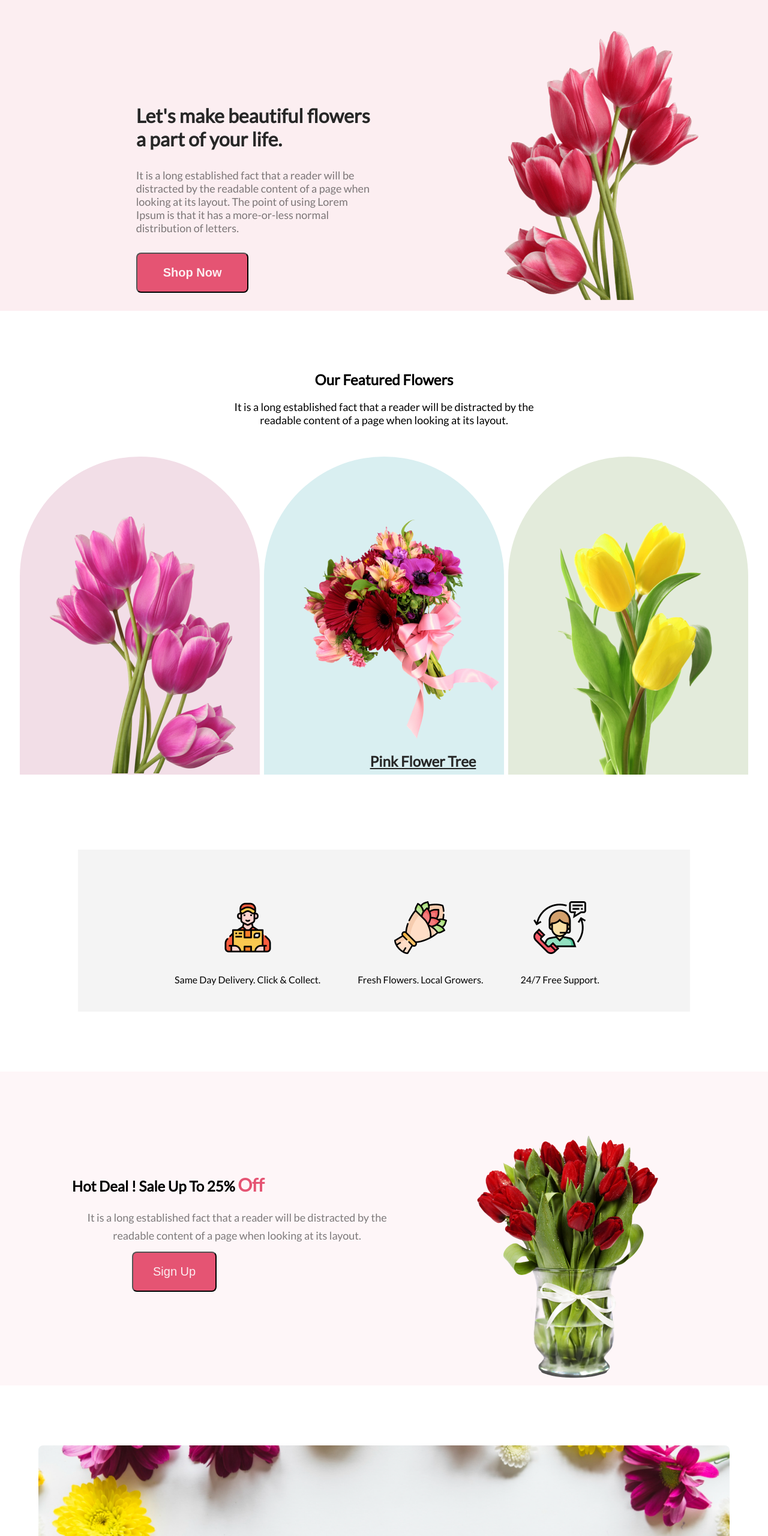
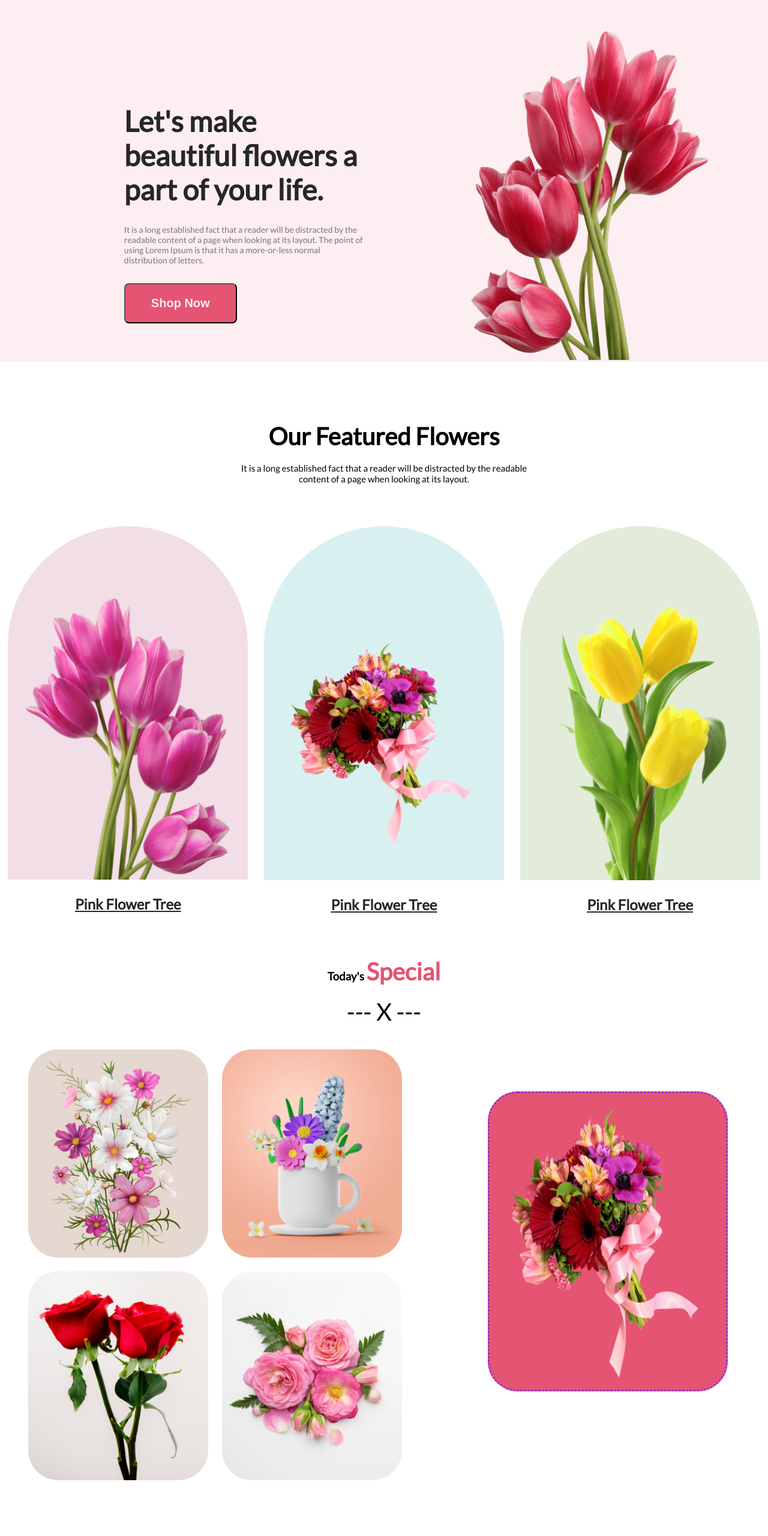
Before and after one commit to Arpitasaha18/flower-assignment1, a plain HTML site: page index.html in a window 1280 px wide. Shown: the top 2560 px of the page at 60% size. Drawn offline with Linux system fonts and the light colour scheme.

Commit message:
final-submission

```diff
--- a/index.html
+++ b/index.html
@@ -8,7 +8,7 @@
     <link rel="stylesheet" href="styles/style.css">
 </head>
 <body>
-    <header>
+    <header class="header">
         <div class="banner">
             <h1>Let's make beautiful flowers a part of your life.</h1>
             <p>It is a long established fact that a reader will be distracted by the readable content of a page when looking at its layout. The point of using Lorem Ipsum is that it has a more-or-less normal distribution of letters.</p>
@@ -25,7 +25,7 @@
         <!-- pink flowers -->
 
         <section class="pink-flowers">
-            <div>
+            <div class="feature-demo">
                 <h2>Our Featured Flowers</h2>
                 <p>It is a long established fact that a reader will be distracted by the readable content of a page when looking at its layout.</p>
             </div>
@@ -44,6 +44,26 @@
                 </div>
 
             </div>
+        </section>
+
+        <!-- Extra part "Today's Special" -->
+        <section class="day-special">
+            <h3>Today's <span style="color: #E55473; font-size: 40px; font-weight: 700px;"> Special</span> </span></h3> <br>
+            <p>--- X ---</p> <br>
+
+            <div class="special-flowers">
+                <div class="blossom-1">
+                    <img src="images/Rectangle 4.png" alt="">
+                    <img src="images/Rectangle 5.png" alt=""> <br>
+                    <img src="images/Rectangle 6.png" alt="">
+                    <img src="images/Flower 01.png" alt="">
+                </div>
+
+                <div class="blossom-2">
+                    <img src="images/pngwing 5.png" alt="">
+                </div>
+            </div>
+
         </section>
 
         <!-- features -->
@@ -76,6 +96,18 @@
             </div>
         </section>
 
+        <!-- instagram -->
+        <section class="instagram">
+            <h3>Instagram</h3>
+            <p>It is a long established fact that a reader will be distracted by the readable content of a page when looking at its layout.</p>
+
+            <div class="insta-feed">
+                <img src="images/Rectangle 4.png" alt="">
+                <img src="images/Rectangle 5.png" alt="">
+                <img src="images/Rectangle 6.png" alt="">
+                <img src="images/Flower 01.png" alt="">
+            </div>
+        </section>
         <!-- latest deals -->
 
         <section class="latest-deal">
@@ -85,17 +117,7 @@
             <button>Subscribe</button>
         </section>
 
-        <!-- Extra part "Today's Special" -->
-        <section class="day-special">
-            <h3>Today's <span style="color: #E55473; font-size: 40px; font-weight: 700px;"> Special</span> </span></h3> <br>
-            <p>--- X ---</p> <br>
-            <div class="special-flowers">
-                <img src="images/Rectangle 4.png" alt="">
-                <img src="images/Rectangle 5.png" alt="">
-                <img src="images/Rectangle 6.png" alt="">
-                <img src="images/Flower 01.png" alt="">
-            </div>
-        </section>
+
     </main>
 
     <!-- footer starts here -->
--- a/styles/style.css
+++ b/styles/style.css
@@ -6,7 +6,7 @@
 body{
     font-family: 'Lato', sans-serif;
 }
-header{
+.header{
     background-color: #FCEEF1;
     display: flex;
     flex-direction: row;
@@ -34,87 +34,128 @@ header{
 .banner h1{
     font-family: Lato;
     color: #272727;
+    font-size: 48px;
+    font-style: normal;
+    font-weight: 800;
 }
 .banner p{
     color: rgba(39, 39, 39, 0.60);
     font-family: Lato;
-    font-size: 18px;
+    font-size: 14px;
 }
-.banner-img{
-    margin-bottom: 0;
-}
+
 .banner-img img{
-    height: 500px;
-    margin-bottom: 0;
-    padding-top: 50px;
+    margin-top: 50px;
+    height: 550px;
 }
 
 /* header ends */
 
+/* pinkFlower starts */
 .pink-flowers{
     margin-top: 100px;
     text-align: center;
     margin-bottom: 50px;
 }
-.pink-flowers h1{
+.pink-flowers .feature-demo h2{
     font-family: Lato;
     font-size: 40px;
     font-weight: 800;
 }
-.pink-flowers p{
+.feature-demo p{
     width: 530px;
     margin-top: 20px;
     font-weight: 400;
     font-family: Lato;
-    font-size: 18px;
+    font-size: 15px;
 }
 .flowers{
-    padding: 0 30px;
-    overflow: hidden;
+    /* padding: 0 30px; */
+    /* overflow: hidden; */
     display: flex;
-    margin-top: 50px;
-    /* column-gap: 30px; */
-}
-.flowers .flower1{
-    width: 400px;
-    height: 530px;
-    border-radius: 300px 300px 0px 0px;
-    background-color: #F2DEE7;
+    margin-top: 70px;
 
 }
 .flowers .flower1 img{
-    padding: 100px 50px 0px 50px;
+    width: 400px;
+    margin: auto;
+    padding: 120px 30px 0 30px;
+    border-radius: 300px 300px 0px 0px;
+    background: rgba(167, 33, 98, 0.15);
 }
 
-.flowers .flower2{
+.flowers .flower2 img{
+    margin: auto;
     width: 400px;
-    height: 530px;
+    padding: 120px 30px 0 30px;
     border-radius: 300px 300px 0px 0px;
-    background-color: #D9EFF1;
+    background: rgba(5, 151, 160, 0.15);
+    padding: 190px 30px 60px 30px;
+
 }
-.flowers .flower2 img{
-    padding: 100px 50px 0px 50px;
+
+.flowers .flower3 img{
+    margin: auto;
+    width: 400px;
+    padding: 80px 30px 0 30px;
+    border-radius: 300px 300px 0px 0px;
+    background: rgba(71, 125, 17, 0.15);
+
 }
-.flowers .flower3{
 
-    width: 400px;
-    height: 530px;
-    border-radius: 300px 300px 0px 0px;
-    background-color: #E3EBDB;
-}
-.flowers .flower3 img{
-    padding: 60px 50px 0px 50px;
-}
-.flower1 > p,
-.flower2 > p,
-.flower3 > p
+.flowers .flower1 > p,
+.flowers .flower2 > p,
+.flowers .flower3 > p
 {
+    margin-top: 20px;
+    color: #272727;
+    text-decoration: underline;
     text-align: center;
-    text-decoration: underline;
-    color: #272727;
     font-family: Lato;
     font-size: 24px;
+    font-style: normal;
     font-weight: 700;
+    line-height: 35px;
+
+}
+
+
+
+/* Extra part */
+/* Todays Special */
+
+.day-special{
+    margin-top: 70px;
+
+    text-align: center;
+}
+.day-special p{
+    text-align: center;
+    font-size: 40px;
+    margin-bottom: 20px;
+}
+.special-flowers{
+    display: flex;
+    gap: 30px;
+
+}
+.special-flowers img{
+    height: auto;
+    width: 300px;
+    border-radius: 50px;
+    row-gap: 30px;
+    margin-right: 20px;
+    margin-bottom: 20px;
+
+
+}
+.blossom-2 img{
+    margin-top: 70px;
+    background-color: #E55473;
+    padding: 20px;
+    border: 3px dotted blueviolet;
+    width: 400px;
+    height: 500px;
 }
 
 /* features start */
@@ -146,7 +187,8 @@ header{
     padding: 170px 120px 120px 120px;
 
 }
-.deal-description h1{
+.deal-description h2{
+   margin-right: 40px;
     margin-bottom: 24px;
     color: #272727;
     font-family: 'Lato', sans-serif;
@@ -165,8 +207,8 @@ header{
     text-align: center;
 }
 .sign-up{
-        margin-left: 100px;
-        margin-top: 22px;
+        margin-left: 170px;
+        margin-top: 28px;
         padding: 20px 33px;
         border-radius: 8px;
         background: #E55473;
@@ -183,6 +225,41 @@ header{
 .deal-image img{
     width: 318px;
     height: 420px;
+}
+
+/* instagram starts */
+.instagram{
+    margin-top: 70px;
+    padding: 30px;
+}
+.instagram > h3{
+    text-align: center;
+    /* color: #272727;
+    text-align: center;
+    font-family: Lato;
+    font-size: 40px;
+    font-weight: 800;
+    margin-bottom: 17px; */
+}
+.instagram p{
+    margin-top: 15px;
+    width: 594px;
+    color: rgba(39, 39, 39, 0.60);
+    text-align: center;
+    font-family: Lato;
+    font-size: 18px;
+    font-weight: 400;
+    line-height: 30px;
+}
+.insta-feed{
+        display: flex;
+        margin-top: 15px;
+        gap: 20px;
+
+}
+.insta-feed img{
+    height: auto;
+    width: 300px;
 }
 
 /* latest deal */
@@ -235,22 +312,6 @@ header{
     font-weight: 400;
  }
 
-
-/* Extra part */
-/* Todays Special */
-
-.day-special{
-    margin-top: 70px;
-    text-align: center;
-}
-.special-flowers{
-    display: flex;
-    padding: 0 50px;
-}
-.special-flowers img{
-    height: auto;
-    width: 300px;
-}
 /* footer starts */
 footer{
     background-color: #272727;
```
Also changed, not shown: index.txt (added).
